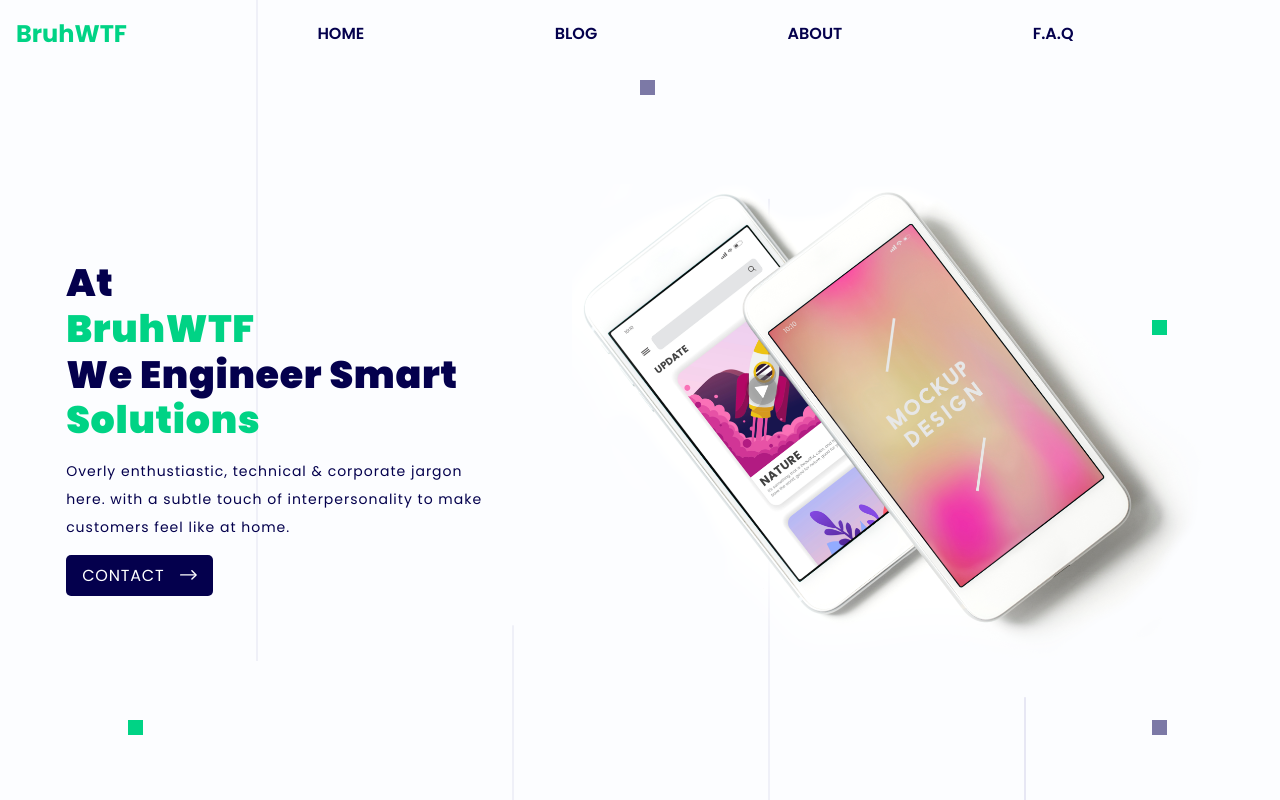
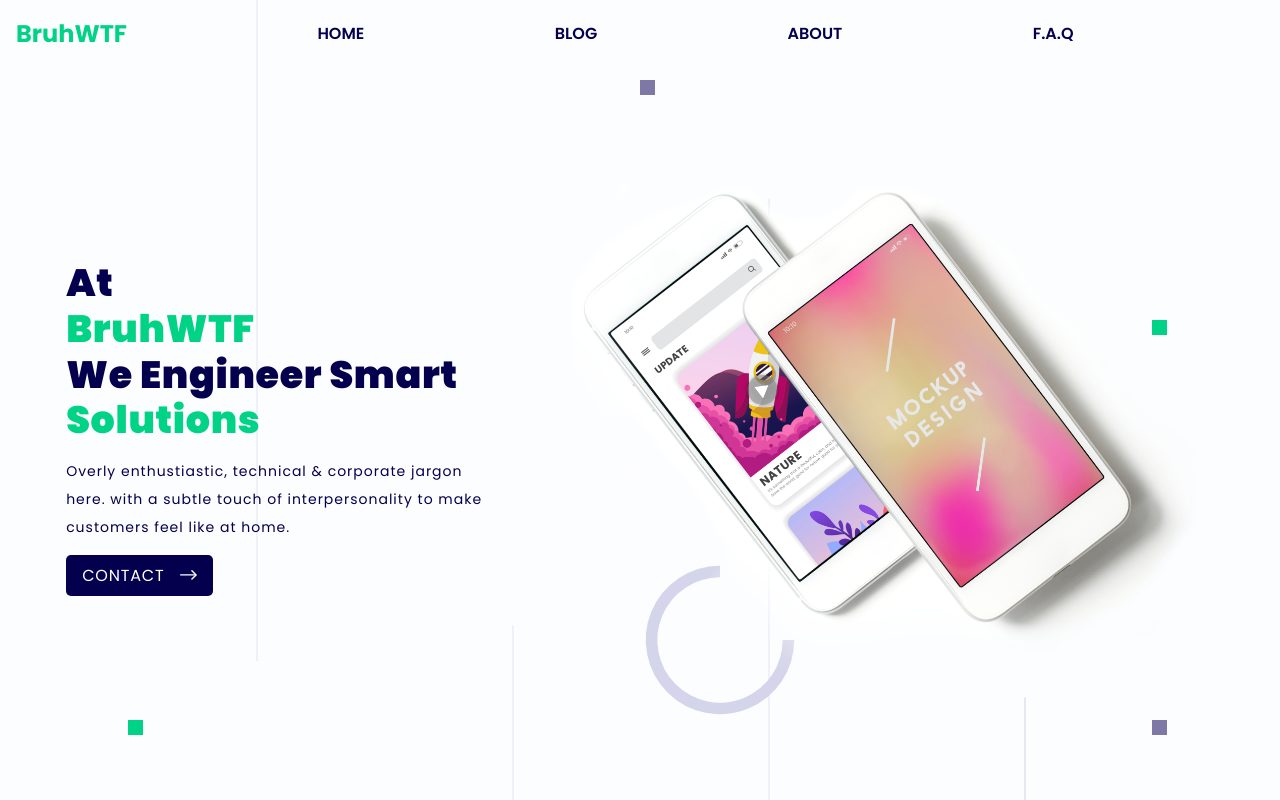
Before and after one commit to Ahd-3hd/web-agency, a Next.js app: page / in a window 1280 px wide. Built offline with nearby package versions, Linux system fonts and the light colour scheme.

Commit message:
create half circle

```diff
--- a/components/Layout/index.style.tsx
+++ b/components/Layout/index.style.tsx
@@ -10,6 +10,14 @@ export const BackgroundWrapper = styled.div`
   height: 100vh;
   background: ${({ theme: { colors } }) => colors.offwhite};
   z-index: -1;
+  > svg {
+    position: absolute;
+    height: 20%;
+    stroke-width: 6px;
+    left: 50%;
+    top: 70%;
+    stroke: ${({ theme: { colors } }) => colors.lightPurple};
+  }
 `;
 export const BackgroundVerticalLine = styled.div<{ num: number }>`
   height: 100%;
@@ -46,6 +54,12 @@ export const BackgroundSquare = styled.div<{
   position: absolute;
 `;
 
+const HalfCircle = () => (
+  <svg viewBox="0 0 83 83" fill="none" xmlns="http://www.w3.org/2000/svg">
+    <path d="M77 41.5C77 48.5212 74.918 55.3848 71.0172 61.2227C67.1164 67.0607 61.572 71.6108 55.0853 74.2977C48.5985 76.9846 41.4606 77.6877 34.5743 76.3179C27.688 74.9481 21.3625 71.5671 16.3977 66.6023C11.4329 61.6375 8.0519 55.312 6.68212 48.4257C5.31235 41.5394 6.01537 34.4015 8.70228 27.9147C11.3892 21.428 15.9393 15.8836 21.7773 11.9828C27.6152 8.08204 34.4788 6 41.5 6" />
+  </svg>
+);
+
 export const Background = () => {
   return (
     <BackgroundWrapper>
@@ -60,6 +74,7 @@ export const Background = () => {
       <BackgroundSquare top={90} left={10} />
       <BackgroundSquare top={90} left={90} purple />
       <BackgroundSquare top={90} left={10} />
+      <HalfCircle />
     </BackgroundWrapper>
   );
 };
```
